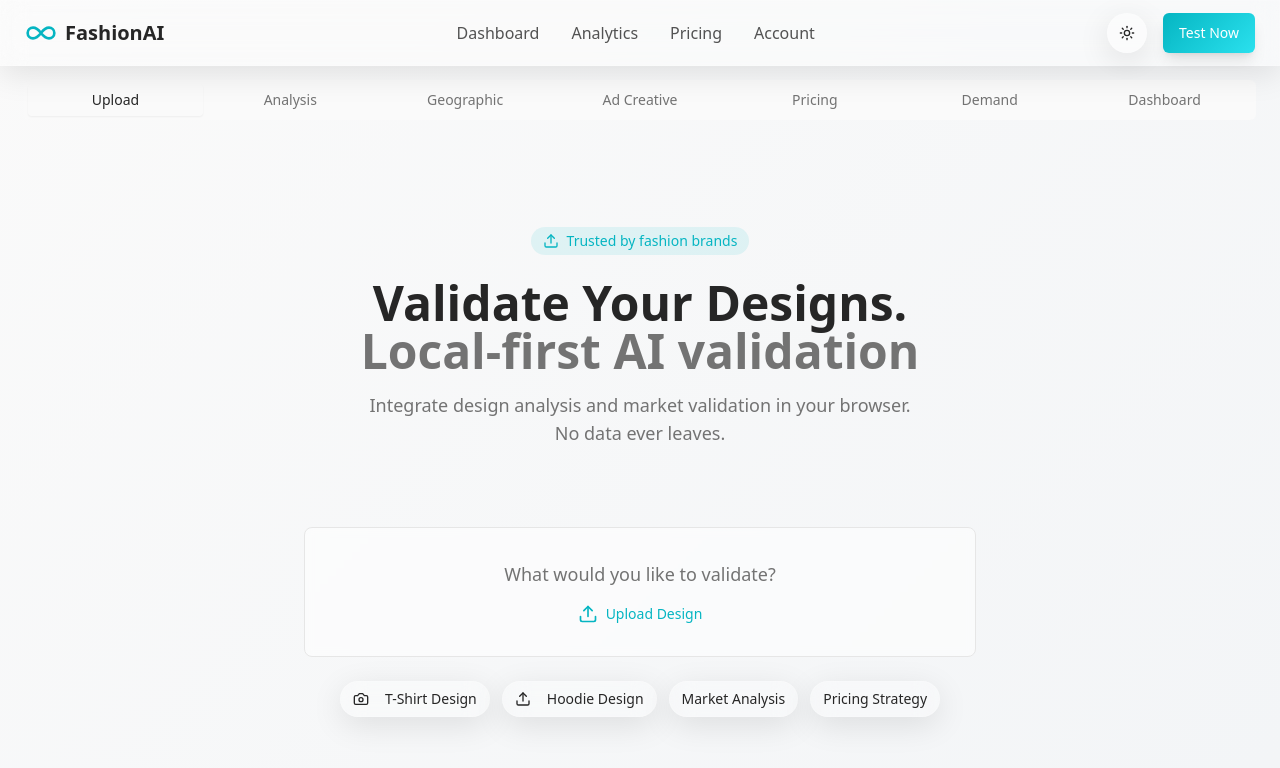
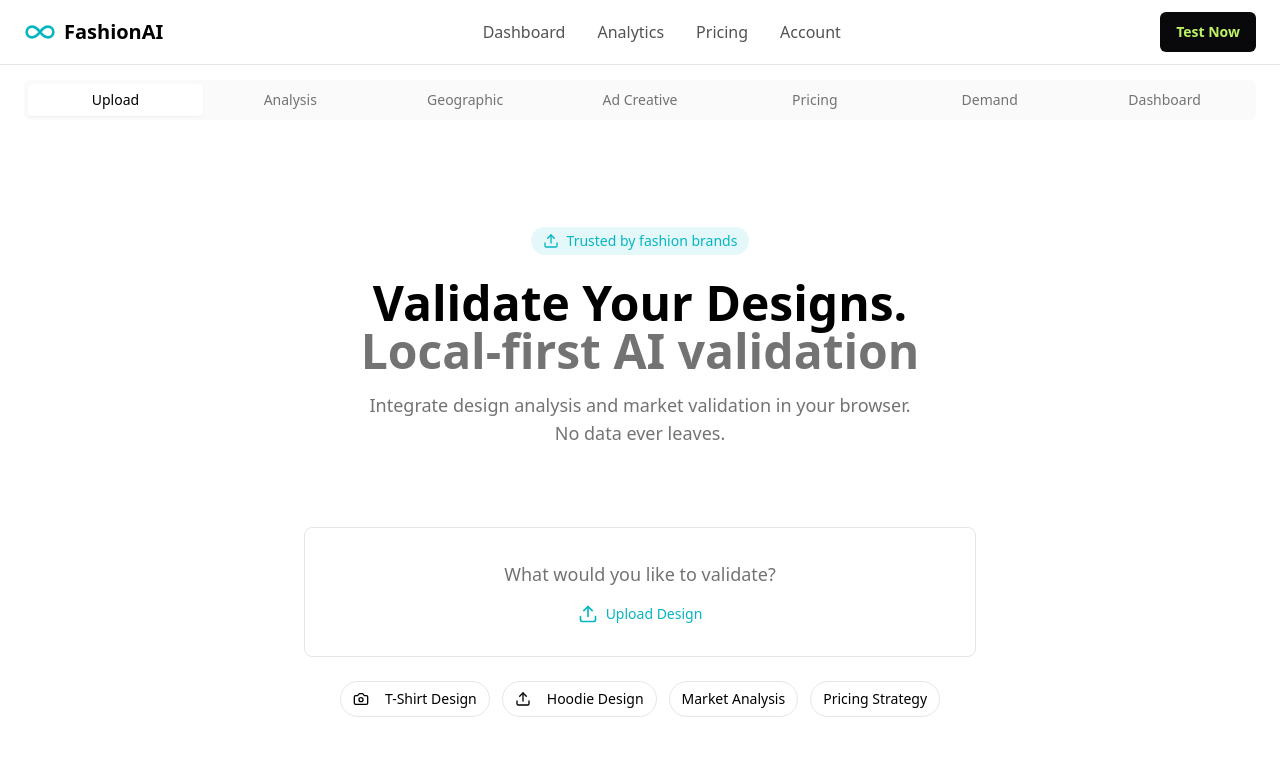
Before and after one commit to maazaman/cloala-ai, a React (Vite) app: page / in a window 1280 px wide. Shown: the top 768 px of the page. Built offline with nearby package versions, Linux system fonts and the light colour scheme.

Commit message:
Reverted to commit b530304526e806a5a992360a18cf3e1a52051c38

```diff
--- a/src/components/layout/Header.tsx
+++ b/src/components/layout/Header.tsx
@@ -1,8 +1,7 @@
 import { Button } from "@/components/ui/button";
-import { ThemeToggle } from "@/components/ui/theme-toggle";
 import { Infinity } from "lucide-react";
 export const Header = () => {
-  return <header className="fixed top-0 left-0 right-0 z-50 glass border-b border-border">
+  return <header className="fixed top-0 left-0 right-0 z-50 bg-background border-b border-border">
       <div className="max-w-7xl mx-auto px-6 h-16 flex items-center justify-between">
         {/* Logo */}
         <div className="flex items-center space-x-2">
@@ -26,11 +25,8 @@ export const Header = () => {
           </a>
         </nav>
 
-        {/* Theme Toggle & CTA */}
-        <div className="flex items-center gap-4">
-          <ThemeToggle />
-          <Button>Test Now</Button>
-        </div>
+        {/* CTA */}
+        <Button className="bg-zinc-950 hover:bg-zinc-800 text-lime-300 font-bold">Test Now</Button>
       </div>
     </header>;
 };
--- a/src/components/ui/button.tsx
+++ b/src/components/ui/button.tsx
@@ -5,18 +5,18 @@ import { cva, type VariantProps } from "class-variance-authority"
 import { cn } from "@/lib/utils"
 
 const buttonVariants = cva(
-  "inline-flex items-center justify-center gap-2 whitespace-nowrap rounded-md text-sm font-medium ring-offset-background transition-all duration-300 focus-visible:outline-none focus-visible:ring-2 focus-visible:ring-ring focus-visible:ring-offset-2 disabled:pointer-events-none disabled:opacity-50 [&_svg]:pointer-events-none [&_svg]:size-4 [&_svg]:shrink-0",
+  "inline-flex items-center justify-center gap-2 whitespace-nowrap rounded-md text-sm font-medium ring-offset-background transition-colors focus-visible:outline-none focus-visible:ring-2 focus-visible:ring-ring focus-visible:ring-offset-2 disabled:pointer-events-none disabled:opacity-50 [&_svg]:pointer-events-none [&_svg]:size-4 [&_svg]:shrink-0",
   {
     variants: {
       variant: {
-        default: "gradient-primary text-primary-foreground hover:scale-105 shadow-lg dark:shadow-[0_0_20px_hsl(var(--brand-teal-light)/0.3)]",
+        default: "bg-primary text-primary-foreground hover:bg-primary/90",
         destructive:
-          "bg-destructive text-destructive-foreground hover:bg-destructive/90 hover:scale-105",
+          "bg-destructive text-destructive-foreground hover:bg-destructive/90",
         outline:
-          "border border-input glass hover:glass-glow hover:scale-105",
+          "border border-input bg-background hover:bg-accent hover:text-accent-foreground",
         secondary:
-          "glass text-secondary-foreground hover:glass-glow hover:scale-105",
-        ghost: "hover:glass hover:scale-105",
+          "bg-secondary text-secondary-foreground hover:bg-secondary/80",
+        ghost: "hover:bg-accent hover:text-accent-foreground",
         link: "text-primary underline-offset-4 hover:underline",
       },
       size: {
--- a/src/components/ui/card.tsx
+++ b/src/components/ui/card.tsx
@@ -9,7 +9,7 @@ const Card = React.forwardRef<
   <div
     ref={ref}
     className={cn(
-      "rounded-lg glass-card text-card-foreground shadow-sm transition-all duration-300 hover:scale-[1.02] dark:glass-glow",
+      "rounded-lg border bg-card text-card-foreground shadow-sm",
       className
     )}
     {...props}
--- a/src/components/ui/theme-toggle.tsx
+++ /dev/null
@@ -1,53 +0,0 @@
-import * as React from "react"
-import { Moon, Sun } from "lucide-react"
-import { Button } from "@/components/ui/button"
-import { cn } from "@/lib/utils"
-
-export function ThemeToggle({ className }: { className?: string }) {
-  const [theme, setTheme] = React.useState<"light" | "dark">("light")
-
-  React.useEffect(() => {
-    const root = window.document.documentElement
-    const isDark = theme === "dark"
-
-    root.classList.remove("light", "dark")
-    root.classList.add(theme)
-
-    // Store preference
-    localStorage.setItem("theme", theme)
-  }, [theme])
-
-  React.useEffect(() => {
-    // Load saved theme or detect system preference
-    const savedTheme = localStorage.getItem("theme") as "light" | "dark" | null
-    const systemTheme = window.matchMedia("(prefers-color-scheme: dark)").matches ? "dark" : "light"
-    setTheme(savedTheme || systemTheme)
-  }, [])
-
-  const toggleTheme = () => {
-    setTheme(theme === "light" ? "dark" : "light")
-  }
-
-  return (
-    <Button
-      variant="ghost"
-      size="icon"
-      onClick={toggleTheme}
-      className={cn(
-        "glass relative h-10 w-10 rounded-full transition-all duration-300",
-        "hover:scale-110 dark:glass-glow",
-        className
-      )}
-    >
-      <Sun className={cn(
-        "h-5 w-5 transition-all duration-300",
-        theme === "dark" ? "scale-0 opacity-0" : "scale-100 opacity-100"
-      )} />
-      <Moon className={cn(
-        "absolute h-5 w-5 transition-all duration-300",
-        theme === "light" ? "scale-0 opacity-0" : "scale-100 opacity-100"
-      )} />
-      <span className="sr-only">Toggle theme</span>
-    </Button>
-  )
-}
--- a/src/index.css
+++ b/src/index.css
@@ -2,35 +2,21 @@
 @tailwind components;
 @tailwind utilities;
 
-/* Fashion AI Design System - Day/Night Mode with Glassmorphism
+/* Fashion AI Design System - Professional B2B Interface
 All colors MUST be HSL.
 */
 
 @layer base {
   :root {
-    /* Day Mode - Bright & Soft */
-    --background: linear-gradient(135deg, 0 0% 98%, 210 20% 98%);
-    --background-solid: 0 0% 98%;
-    --foreground: 0 0% 15%;
+    --background: 0 0% 100%;
+    --foreground: 0 0% 0%;
 
     /* Brand Colors */
     --brand-teal: 184 95% 39%;
-    --brand-teal-light: 184 85% 55%;
     --brand-teal-dark: 184 95% 29%;
     --brand-success: 142 76% 36%;
     --brand-warning: 43 96% 56%;
     --brand-danger: 0 84% 60%;
-
-    /* Day Mode Gradients */
-    --gradient-primary: linear-gradient(135deg, hsl(var(--brand-teal)), hsl(var(--brand-teal-light)));
-    --gradient-bg: linear-gradient(135deg, hsl(0 0% 98%), hsl(210 20% 96%));
-    --gradient-card: linear-gradient(135deg, hsla(0 0% 100% / 0.8), hsla(210 20% 98% / 0.6));
-
-    /* Glassmorphism */
-    --glass-bg: hsla(0 0% 100% / 0.25);
-    --glass-border: hsla(0 0% 100% / 0.18);
-    --glass-shadow: 0 8px 32px hsla(0 0% 0% / 0.1);
-    --glass-backdrop: blur(12px);
 
     /* Neutral Grays */
     --neutral-50: 0 0% 98%;
@@ -89,56 +75,41 @@ All colors MUST be HSL.
   }
 
   .dark {
-    /* Night Mode - Deep & Glowing */
-    --background: linear-gradient(135deg, 220 25% 8%, 240 15% 12%);
-    --background-solid: 220 25% 8%;
-    --foreground: 210 40% 95%;
+    --background: 222.2 84% 4.9%;
+    --foreground: 210 40% 98%;
 
-    /* Night Mode Gradients */
-    --gradient-primary: linear-gradient(135deg, hsl(184 100% 45%), hsl(190 100% 60%));
-    --gradient-bg: linear-gradient(135deg, hsl(220 25% 8%), hsl(240 15% 12%));
-    --gradient-card: linear-gradient(135deg, hsla(220 25% 15% / 0.8), hsla(240 15% 20% / 0.6));
+    --card: 222.2 84% 4.9%;
+    --card-foreground: 210 40% 98%;
 
-    /* Night Glassmorphism with Glow */
-    --glass-bg: hsla(220 25% 15% / 0.4);
-    --glass-border: hsla(184 100% 60% / 0.2);
-    --glass-shadow: 0 8px 32px hsla(184 100% 60% / 0.15);
-    --glass-backdrop: blur(16px);
-    --neon-glow: 0 0 20px hsla(184 100% 60% / 0.4);
+    --popover: 222.2 84% 4.9%;
+    --popover-foreground: 210 40% 98%;
 
-    --card: var(--glass-bg);
-    --card-foreground: 210 40% 95%;
+    --primary: 210 40% 98%;
+    --primary-foreground: 222.2 47.4% 11.2%;
 
-    --popover: 220 25% 12%;
-    --popover-foreground: 210 40% 95%;
+    --secondary: 217.2 32.6% 17.5%;
+    --secondary-foreground: 210 40% 98%;
 
-    --primary: var(--brand-teal-light);
-    --primary-foreground: 220 25% 8%;
-
-    --secondary: 220 25% 15%;
-    --secondary-foreground: 210 40% 95%;
-
-    --muted: 220 25% 12%;
+    --muted: 217.2 32.6% 17.5%;
     --muted-foreground: 215 20.2% 65.1%;
 
-    --accent: var(--brand-teal-light);
-    --accent-foreground: 220 25% 8%;
+    --accent: 217.2 32.6% 17.5%;
+    --accent-foreground: 210 40% 98%;
 
-    --destructive: 0 84% 60%;
+    --destructive: 0 62.8% 30.6%;
     --destructive-foreground: 210 40% 98%;
 
-    --border: hsla(184 100% 60% / 0.2);
-    --input: 220 25% 15%;
-    --ring: var(--brand-teal-light);
-
-    --sidebar-background: 220 25% 10%;
-    --sidebar-foreground: 210 40% 95%;
-    --sidebar-primary: var(--brand-teal-light);
-    --sidebar-primary-foreground: 220 25% 8%;
-    --sidebar-accent: 220 25% 15%;
-    --sidebar-accent-foreground: 210 40% 95%;
-    --sidebar-border: hsla(184 100% 60% / 0.2);
-    --sidebar-ring: var(--brand-teal-light);
+    --border: 217.2 32.6% 17.5%;
+    --input: 217.2 32.6% 17.5%;
+    --ring: 212.7 26.8% 83.9%;
+    --sidebar-background: 240 5.9% 10%;
+    --sidebar-foreground: 240 4.8% 95.9%;
+    --sidebar-primary: 224.3 76.3% 48%;
+    --sidebar-primary-foreground: 0 0% 100%;
+    --sidebar-accent: 240 3.7% 15.9%;
+    --sidebar-accent-foreground: 240 4.8% 95.9%;
+    --sidebar-border: 240 3.7% 15.9%;
+    --sidebar-ring: 217.2 91.2% 59.8%;
   }
 }
 
@@ -148,32 +119,6 @@ All colors MUST be HSL.
   }
 
   body {
-    @apply bg-background text-foreground transition-colors duration-300;
-    background: var(--gradient-bg);
+    @apply bg-background text-foreground;
   }
 }
-
-@layer utilities {
-  /* Glassmorphism utilities */
-  .glass {
-    background: var(--glass-bg);
-    backdrop-filter: var(--glass-backdrop);
-    border: 1px solid var(--glass-border);
-    box-shadow: var(--glass-shadow);
-  }
-
-  .glass-card {
-    background: var(--gradient-card);
-    backdrop-filter: var(--glass-backdrop);
-    border: 1px solid var(--glass-border);
-    box-shadow: var(--glass-shadow);
-  }
-
-  .dark .glass-glow {
-    box-shadow: var(--glass-shadow), var(--neon-glow);
-  }
-
-  .gradient-primary {
-    background: var(--gradient-primary);
-  }
-}
```
